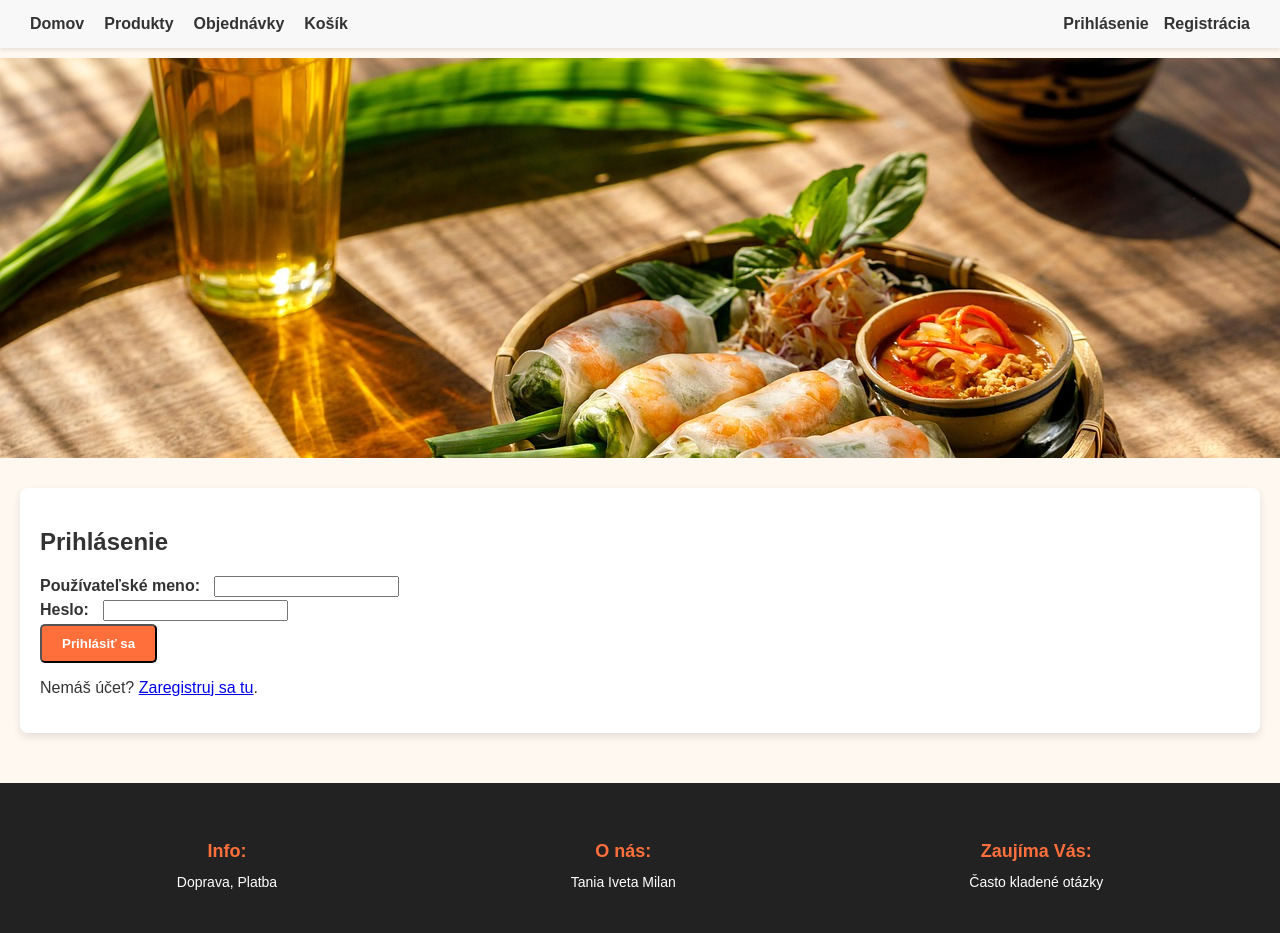
After one commit to MilanSurkos/Foodsy, a Django app: page /login/ in a window 1280 px wide. The commit adds this page. Run offline with Django 5.2, Linux system fonts and the light colour scheme.

Commit message:
Login (prihlasenie)

```diff
--- a/foodsy/settings.py
+++ b/foodsy/settings.py
@@ -29,6 +29,8 @@ ALLOWED_HOSTS = []
 
 AUTH_USER_MODEL = 'users.User'
 
+LOGIN_REDIRECT_URL = 'home'
+LOGOUT_REDIRECT_URL = 'home'
 
 # Application definition
 
--- a/foodsy/urls.py
+++ b/foodsy/urls.py
@@ -15,24 +15,36 @@ Including another URLconf
     2. Add a URL to urlpatterns:  path('blog/', include('blog.urls'))
 """
 from django.contrib import admin
-from django.urls import path
-from products import views
 from django.urls import path, include
 from django.shortcuts import render
 from django.conf import settings
 from django.conf.urls.static import static
-
+from django.contrib.auth import views as auth_views
+from users import views as user_views
+from products import views as product_views
 
 urlpatterns = [
+    # Admin
     path('admin/', admin.site.urls),
+
+    # Domovská stránka
     path('', lambda request: render(request, 'base.html'), name='home'),
-    path('products/', include('products.urls', namespace='products')),  # keep this one only
+
+    # Aplikácie
+    path('products/', include('products.urls', namespace='products')),
     path('orders/', include('orders.urls')),
     path('basket/', include('basket.urls')),
-    path('kategorie/', views.kategorie_list, name='kategorie_list'),
-    path('kategoria/<int:category_id>/', views.produkty_podla_kategorie, name='produkty_podla_kategorie'),
+
+    # Produkty podľa kategórie
+    path('kategorie/', product_views.kategorie_list, name='kategorie_list'),
+    path('kategoria/<int:category_id>/', product_views.produkty_podla_kategorie, name='produkty_podla_kategorie'),
+
+    # Autentifikácia
+    path('login/', auth_views.LoginView.as_view(template_name='users/login.html'), name='login'),
+    path('logout/', auth_views.LogoutView.as_view(next_page='home'), name='logout'),
+    path('register/', user_views.register, name='register'),
 ]
 
-
+# Media súbory (napr. obrázky)
 if settings.DEBUG:
     urlpatterns += static(settings.MEDIA_URL, document_root=settings.MEDIA_ROOT)
--- a/templates/base.html
+++ b/templates/base.html
@@ -6,17 +6,98 @@
     <meta name="viewport" content="width=device-width, initial-scale=1" />
     <title>Foodsy - Objednaj si jedlo online</title>
     <link rel="stylesheet" href="{% static 'styles.css' %}">
+    <style>
+        nav {
+            display: flex;
+            justify-content: space-between;
+            align-items: center;
+            padding: 15px 30px;
+            background-color: #f8f8f8;
+            box-shadow: 0 2px 4px rgba(0,0,0,0.1);
+        }
+        nav ul {
+            list-style: none;
+            display: flex;
+            gap: 20px;
+            margin: 0;
+            padding: 0;
+        }
+        nav ul li a, nav div a {
+            text-decoration: none;
+            color: #333;
+            font-weight: bold;
+        }
+        nav div {
+            display: flex;
+            gap: 15px;
+            align-items: center;
+        }
+        .slideshow-container {
+            width: 100%;
+            overflow: hidden;
+            position: relative;
+            margin-top: 10px;
+        }
+        .slide {
+            display: none;
+            width: 100%;
+        }
+        .slide.active {
+            display: block;
+        }
+        .container {
+            max-width: 1200px;
+            margin: 30px auto;
+            padding: 20px;
+        }
+        .page-footer {
+            background-color: #222;
+            color: #fff;
+            padding: 30px 0;
+            text-align: center;
+        }
+        .footer-content {
+            display: flex;
+            justify-content: space-around;
+            flex-wrap: wrap;
+        }
+        .footer-section {
+            margin: 10px;
+        }
+        .footer-section h3 {
+            margin-bottom: 10px;
+        }
+        .avatar-img {
+            border-radius: 50%;
+            width: 30px;
+            height: 30px;
+            object-fit: cover;
+        }
+    </style>
 </head>
 <body>
+
 <!-- Navbar -->
 <nav>
     <ul>
         <li><a href="{% url 'home' %}">Domov</a></li>
         <li><a href="{% url 'products:kategorie_list' %}">Produkty</a></li>
-
         <li><a href="{% url 'orders' %}">Objednávky</a></li>
         <li><a href="{% url 'basket' %}">Košík</a></li>
     </ul>
+
+    <div>
+        {% if user.is_authenticated %}
+            <span>Vitaj, {{ user.username }}</span>
+            {% if user.avatar %}
+                <img src="{{ user.avatar.url }}" alt="Avatar" class="avatar-img">
+            {% endif %}
+            <a href="{% url 'logout' %}">Odhlásiť</a>
+        {% else %}
+            <a href="{% url 'login' %}">Prihlásenie</a>
+            <a href="{% url 'register' %}">Registrácia</a>
+        {% endif %}
+    </div>
 </nav>
 
 <!-- Slideshow -->
@@ -49,8 +130,14 @@
     showSlides();
 </script>
 
-    <!-- Obsah stránky -->
+<!-- Flash správy -->
 <div class="container">
+    {% if messages %}
+        {% for message in messages %}
+            <div style="color: green; margin-bottom: 10px;">{{ message }}</div>
+        {% endfor %}
+    {% endif %}
+
     {% block content %}
     {% endblock %}
 </div>
@@ -67,10 +154,11 @@
             <p>Tania Iveta Milan</p>
         </div>
         <div class="footer-section">
-                <h3>Zajíma Vás:</h3>
+            <h3>Zaujíma Vás:</h3>
             <p>Často kladené otázky</p>
         </div>
     </div>
 </footer>
+
 </body>
 </html>
--- /dev/null
+++ b/templates/users/login.html
@@ -0,0 +1,19 @@
+{% extends 'base.html' %}
+
+{% block content %}
+<h2>Prihlásenie</h2>
+<form method="POST">
+    {% csrf_token %}
+    <div>
+        <label for="username">Používateľské meno:</label>
+        <input type="text" name="username" required id="username">
+    </div>
+    <div>
+        <label for="password">Heslo:</label>
+        <input type="password" name="password" required id="password">
+    </div>
+    <button type="submit">Prihlásiť sa</button>
+</form>
+
+<p>Nemáš účet? <a href="{% url 'register' %}">Zaregistruj sa tu</a>.</p>
+{% endblock %}
```
Also changed, not shown: templates/users/register.html (added, +10 -0 lines), users/forms.py (added, +21 -0 lines), users/views.py (+17 -0 lines), db.sqlite3. Lines whose indentation alone changed are shown as unchanged.
